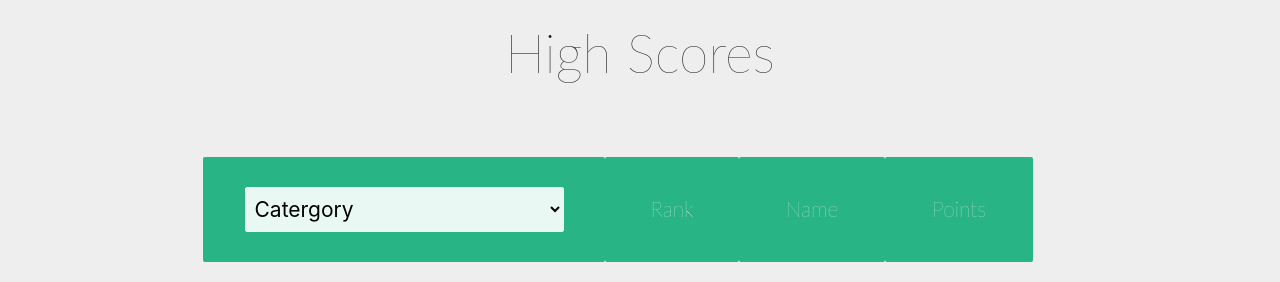
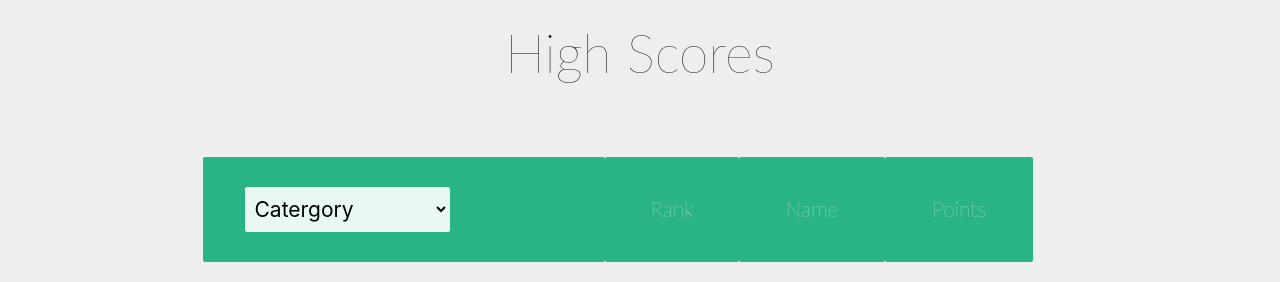
Before and after one commit to cdownie1/Quiz-app, a website built with Parcel: page index.html in a window 1280 px wide. Shown: the part 822-1104 px from the top of the page. Built offline with nearby package versions, Linux system fonts and the light colour scheme.

Commit message:
minor updates for select

```diff
--- a/index.html
+++ b/index.html
@@ -58,7 +58,7 @@
             <thead>
               <tr>
                 <th>
-                  <div class="input-field col s12">
+                  <div class="input-field col s8">
                     <select name="search" class="browser-default filterSelect">
                       <option value="" selected disabled>Catergory</option>
                       <option value="all">Show all</option>
```
